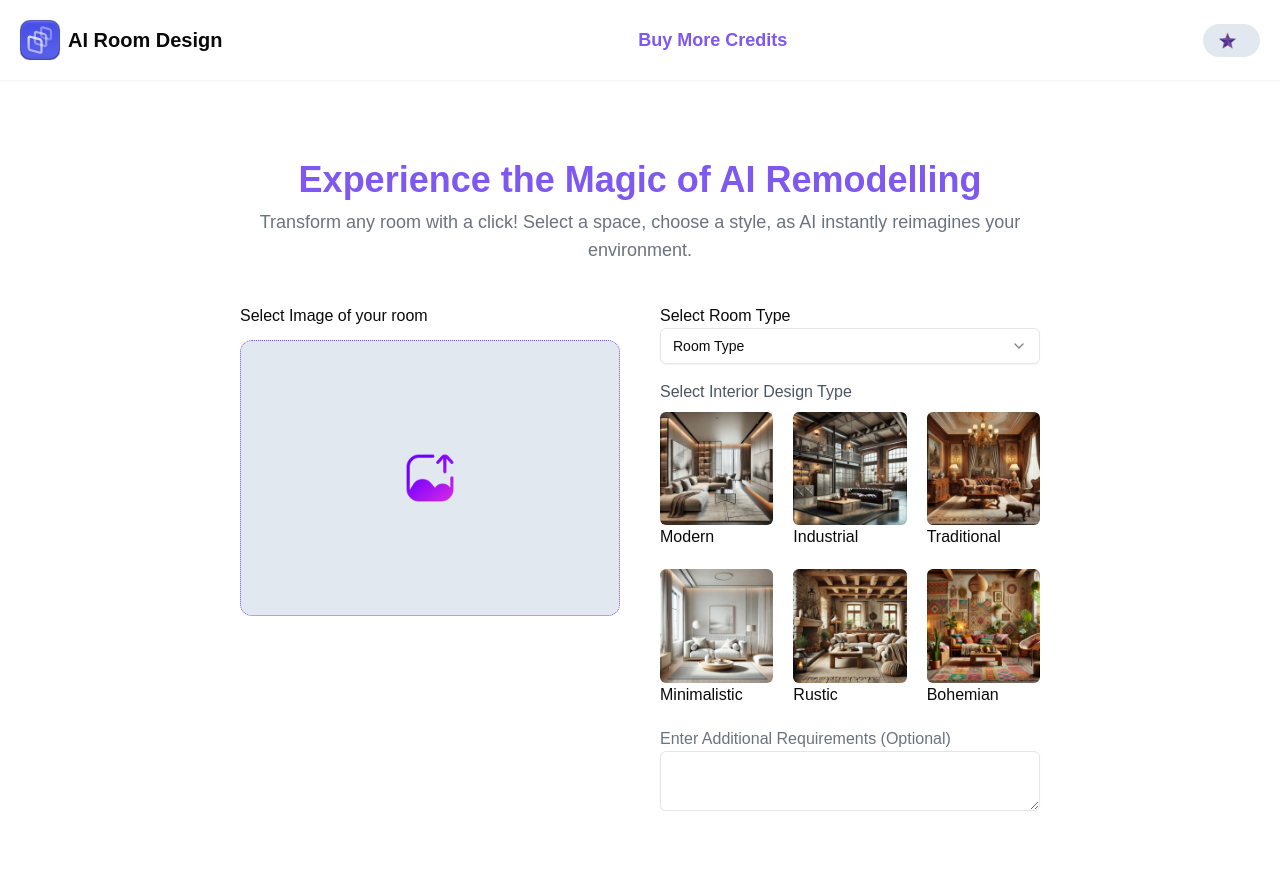
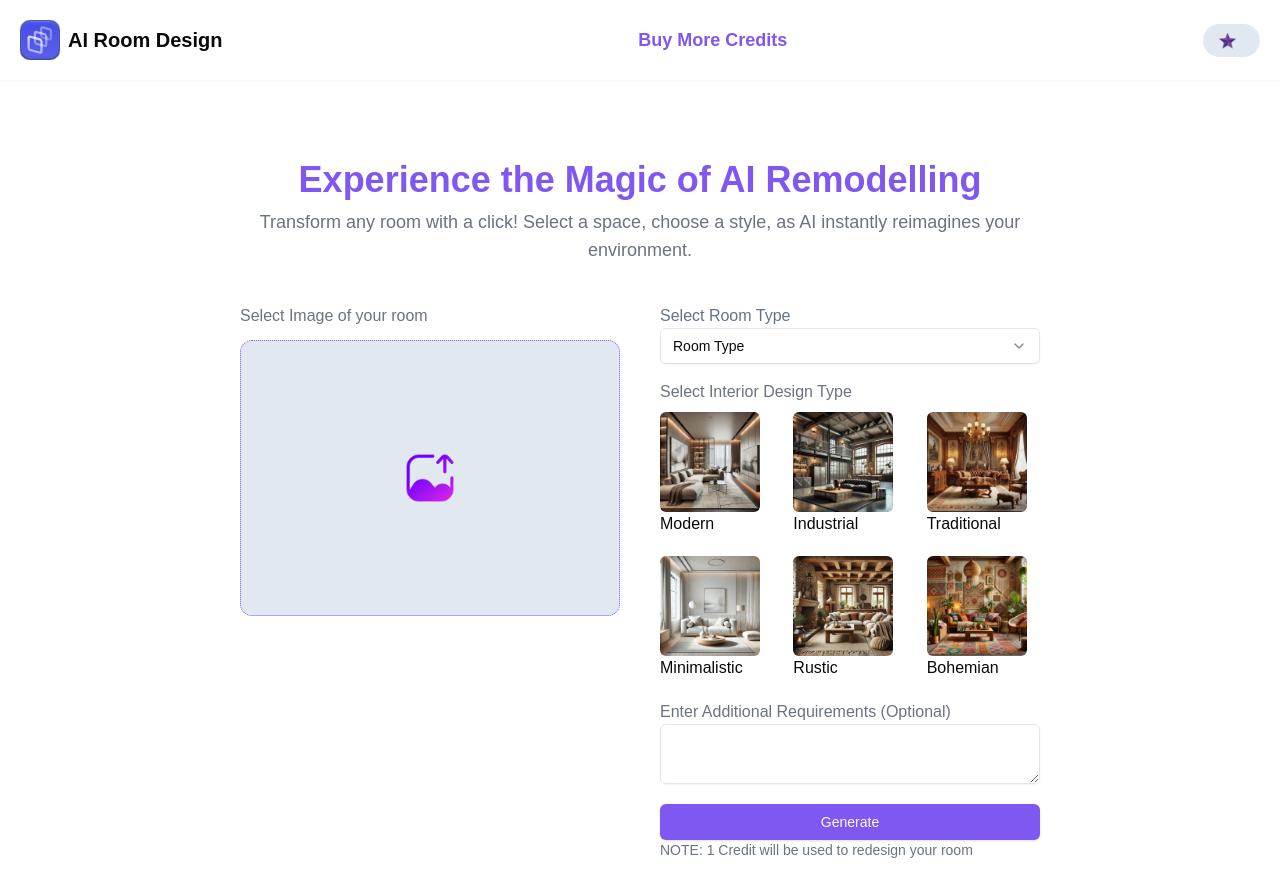
Before and after one commit to Aizal15Chopra/custom-room-redesign, a Next.js app: page /dashboard/create-new in a window 1280 px wide. Shown: the top 896 px of the page. Before the commit the page ends 811 px from the top, so only its background shows below. Built offline with nearby package versions, Linux system fonts and the light colour scheme; no server answers.

Commit message:
Refactor components to improve input handling and styling consistency in CreateNew page

```diff
--- a/app/dashboard/create-new/_components/AdditionalReq.js
+++ b/app/dashboard/create-new/_components/AdditionalReq.js
@@ -1,11 +1,11 @@
 import { Textarea } from '@/components/ui/textarea'
 import React from 'react'
 
-function AdditionalReq() {
+function AdditionalReq(additionalRequirementInput) {
   return (
     <div className='mt-5'>
         <label className='text-gray-500'>Enter Additional Requirements (Optional) </label>
-        <Textarea className='h-8'></Textarea>
+        <Textarea className='h-4'onChange = {(e)=>additionalRequirementInput(e.target.value)}/>
     </div>
   )
 }
--- a/app/dashboard/create-new/_components/DesignType.jsx
+++ b/app/dashboard/create-new/_components/DesignType.jsx
@@ -33,11 +33,11 @@ function DesignType(selectedDesignType) {
     const [selectedOption, setSelectedOption] = useState();
   return (
     <div className='mt-4'>
-        <label className='text-gray-600'>Select Interior Design Type</label>
+        <label className='text-gray-500'>Select Interior Design Type</label>
         <div className='mt -3 grid grid-cols-1 md:grid-cols-2 lg:grid-cols-3 gap-5 mt-2'>
             {Designs.map((design, index)=>(
                 <div key={index} onClick={()=> {setSelectedOption(design.name);selectedDesignType(design.name)}}>
-                    <Image src={design.image} width = {200} height = {200} alt='image'
+                    <Image src={design.image} width = {100} height = {80} alt='image'
                     className={`rounded-md hover:scale-105 transition-all
                     cursor-pointer ${design.name == selectedOption&&'border-2 border-primary rounded-md p-1'}`}/>
                     <h2>{design.name}</h2>
--- a/app/dashboard/create-new/_components/ImageSelection.jsx
+++ b/app/dashboard/create-new/_components/ImageSelection.jsx
@@ -13,7 +13,7 @@ function ImageSelection(selectedImage) {
     }
   return (
     <div>
-        <label>
+        <label className='text-gray-500 text-md text-center justify-center'>
             Select Image of your room
         </label>
         <div className='mt-3'>
--- a/app/dashboard/create-new/_components/RoomType.jsx
+++ b/app/dashboard/create-new/_components/RoomType.jsx
@@ -11,7 +11,7 @@ import {
 function RoomType(selectedRoomType) {
   return (
     <div>
-        <label className='text-slate-1000'>Select Room Type</label>
+        <label className='text-slate-500'>Select Room Type</label>
         <Select onValueChange={(value) => selectedRoomType(value,'image')}>
     <SelectTrigger className="w-full">
       <SelectValue placeholder="Room Type" />
--- a/app/dashboard/create-new/page.jsx
+++ b/app/dashboard/create-new/page.jsx
@@ -1,13 +1,18 @@
 "use client"
-import React from 'react'
+import React, { useState } from 'react'
 import ImageSelection from './_components/ImageSelection'
 import RoomType from './_components/RoomType'
 import DesignType from './_components/DesignType'
 import AdditionalReq from './_components/AdditionalReq'
+import { Button } from '@/components/ui/button'
 
 function CreateNew() {
 
+  const [formData, setFormData] = useState([]);
   const onHandleInputChange=(value, fieldName)=>{
+    setFormData(prev=>({...prev, [fieldName]:value}))
+
+    console.log(formData);
   }
   return (
     <div>
@@ -27,8 +32,10 @@ function CreateNew() {
           {/* Design type*/}
             <DesignType selectedDesignType={(value) => onHandleInputChange(value, 'DesignType')} />
           {/* Additional requirement text area (optional)*/}
-            <AdditionalReq/>
+            <AdditionalReq additionalRequirementInput = {(value)=>onHandleInputChange(value,'additionalReq')}/>
           {/* Button to generate image*/}
+          <Button className='w-full mt-5'>Generate</Button>
+          <p className='text-sm text-gray-500 mb-52'>NOTE: 1 Credit will be used to redesign your room</p>
         </div>
 
        </div>
```
